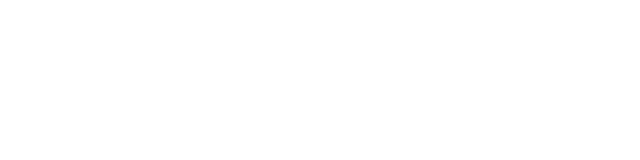
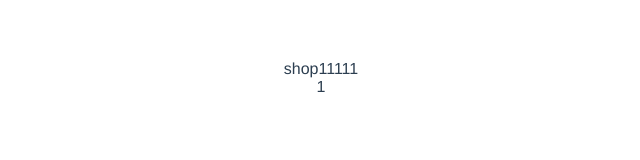
Before and after one commit to youzan-team/yz, a Vue app: page /#/shop in a window 1280 px wide. Shown: the top 160 px of the page, without its empty margins (319-959 px from the left). Built offline with nearby package versions, Linux system fonts and the light colour scheme.

Commit message:
create 19-11-4

```diff
--- a/public/index.html
+++ b/public/index.html
@@ -5,12 +5,12 @@
     <meta http-equiv="X-UA-Compatible" content="IE=edge">
     <meta name="viewport" content="width=device-width,initial-scale=1.0">
     <link rel="icon" href="<%= BASE_URL %>favicon.ico">
+    <link href="//netdna.bootstrapcdn.com/font-awesome/4.7.0/css/font-awesome.min.css" rel="stylesheet">
+
     <title>vue-youzan-project</title>
   </head>
   <body>
-    <noscript>
-      <strong>We're sorry but vue-youzan-project doesn't work properly without JavaScript enabled. Please enable it to continue.</strong>
-    </noscript>
+
     <div id="app"></div>
     <!-- built files will be auto injected -->
   </body>
--- a/src/App.vue
+++ b/src/App.vue
@@ -1,6 +1,7 @@
 <template>
   <div id="app">
-
+      <router-view></router-view>
+      1
   </div>
 </template>
 
@@ -9,6 +10,7 @@
 export default {
   name: 'app',
   components: {
+
 
   }
 }
--- a/src/main.js
+++ b/src/main.js
@@ -1,7 +1,13 @@
 import Vue from 'vue'
 import App from './App.vue'
+
+import ElementUI from 'element-ui';
+import 'element-ui/lib/theme-chalk/index.css';
+
 import store from './store/index.js'
 import router from './router.js'
+
+Vue.use(ElementUI);
 
 Vue.config.productionTip = false
 
--- a/src/router.js
+++ b/src/router.js
@@ -1,14 +1,36 @@
 import Vue from "vue";
 import  VueRouter from "vue-router"
 
-// import Home from "@/components/home.vue"//引入页面
+import Customer from "@/views/customer/Customer.vue"
+import Order from "@/views/order/Order.vue"
+import Product from "@/views/product/Product.vue"
+import Shop from "@/views/shop/Shop.vue"
 
 
 Vue.use(VueRouter) //在vue中使用vue-router
 
 const router = new VueRouter({
-    routers: [
-        // {path:'/home',component:home.vue}
+    routes: [
+      {
+        path:'/',
+        redirect:'/shop'
+      },
+      {
+        path:'/shop',
+        component:Shop
+      },
+      {
+        path:'/product',
+        component:Product
+      },
+      {
+        path:'/order',
+        component:Order
+      },
+      {
+        path:'/customer',
+        component:Customer
+      }
     ]
 })
 export default router;
--- a/src/views/shop/Shop.vue
+++ b/src/views/shop/Shop.vue
@@ -1,5 +1,5 @@
 <template>
-    <div>shop</div>
+    <div>shop11111</div>
 </template>
 
 <script>
```
Also changed, not shown: .eslintrc.js (added), 1 other file (tests, documents, lock files or other folders).
